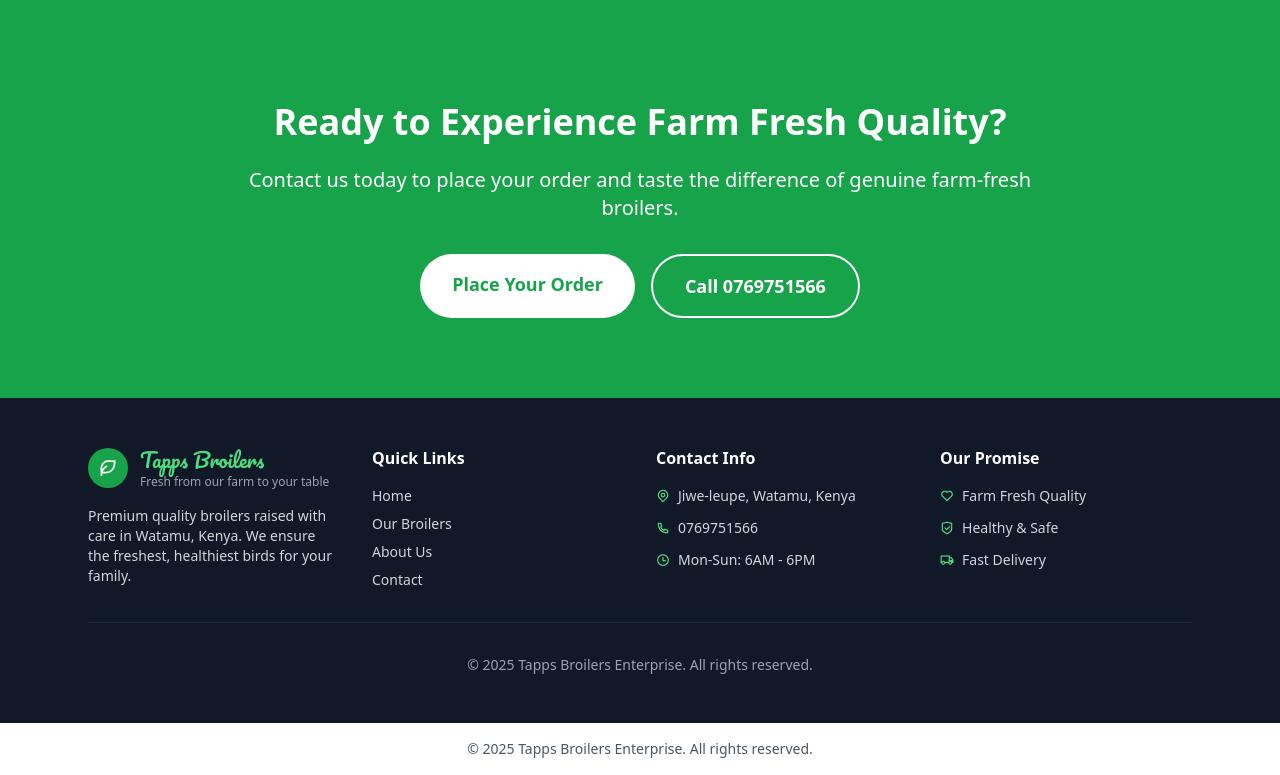
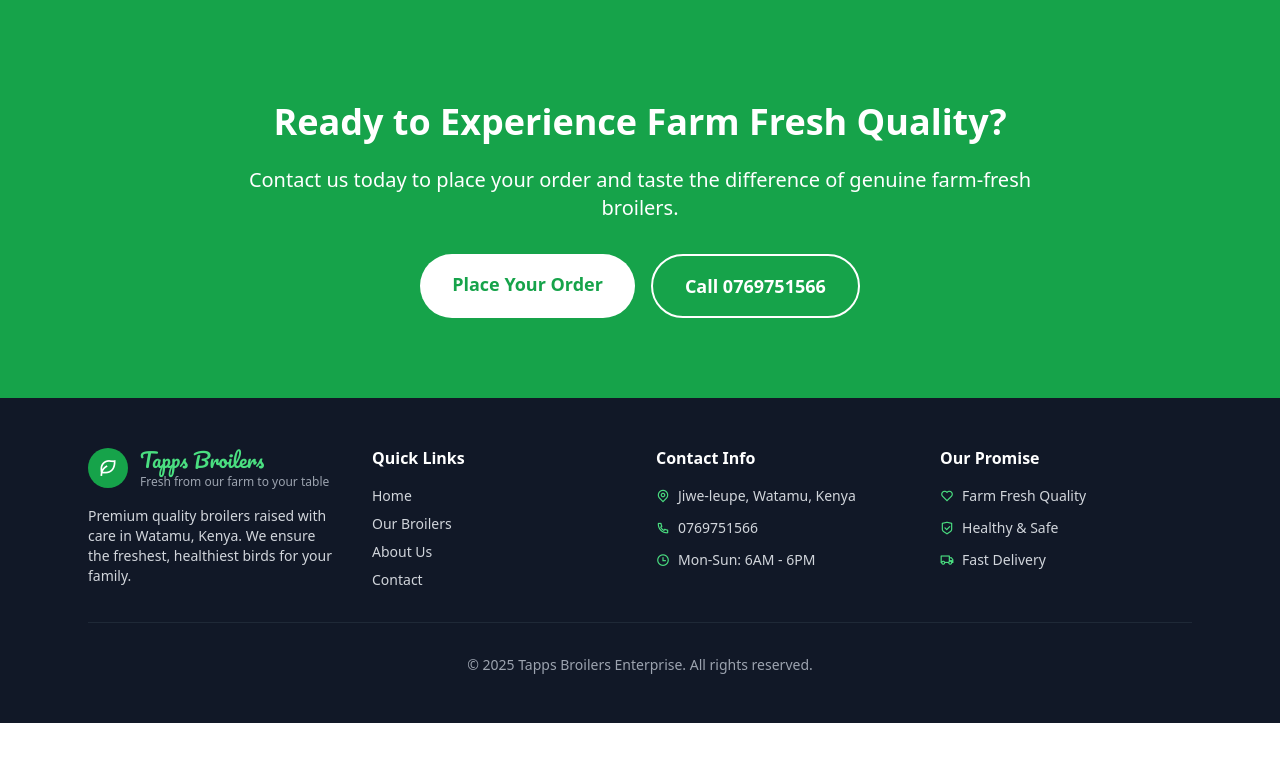
Before and after one commit to samziro/Tapps, a Next.js app: page / in a window 1280 px wide. Shown: the part 2398-3173 px from the top of the page. After the commit the page ends 3121 px from the top, so only its background shows below. Built offline with nearby package versions, Linux system fonts and the light colour scheme.

Commit message:
layout updater

```diff
--- a/app/layout.tsx
+++ b/app/layout.tsx
@@ -110,12 +110,7 @@ export default function RootLayout({
 
         <main>{children}</main>
 
-        <footer className="text-center py-4 text-sm text-gray-600">
-          <p>
-            &copy; {new Date().getFullYear()} Tapps Broilers Enterprise. All
-            rights reserved.
-          </p>
-        </footer>
+
       </body>
     </html>
   );
```
